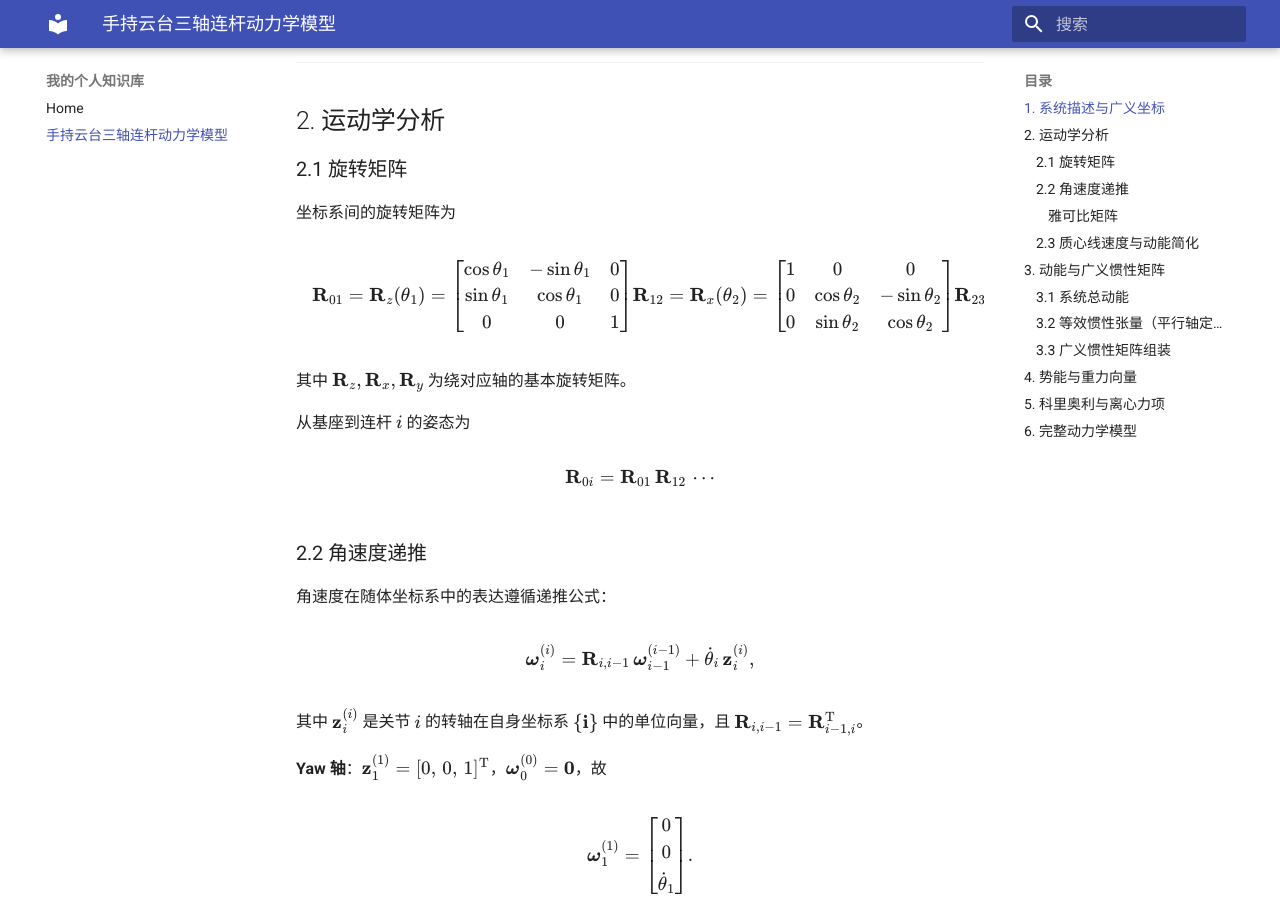
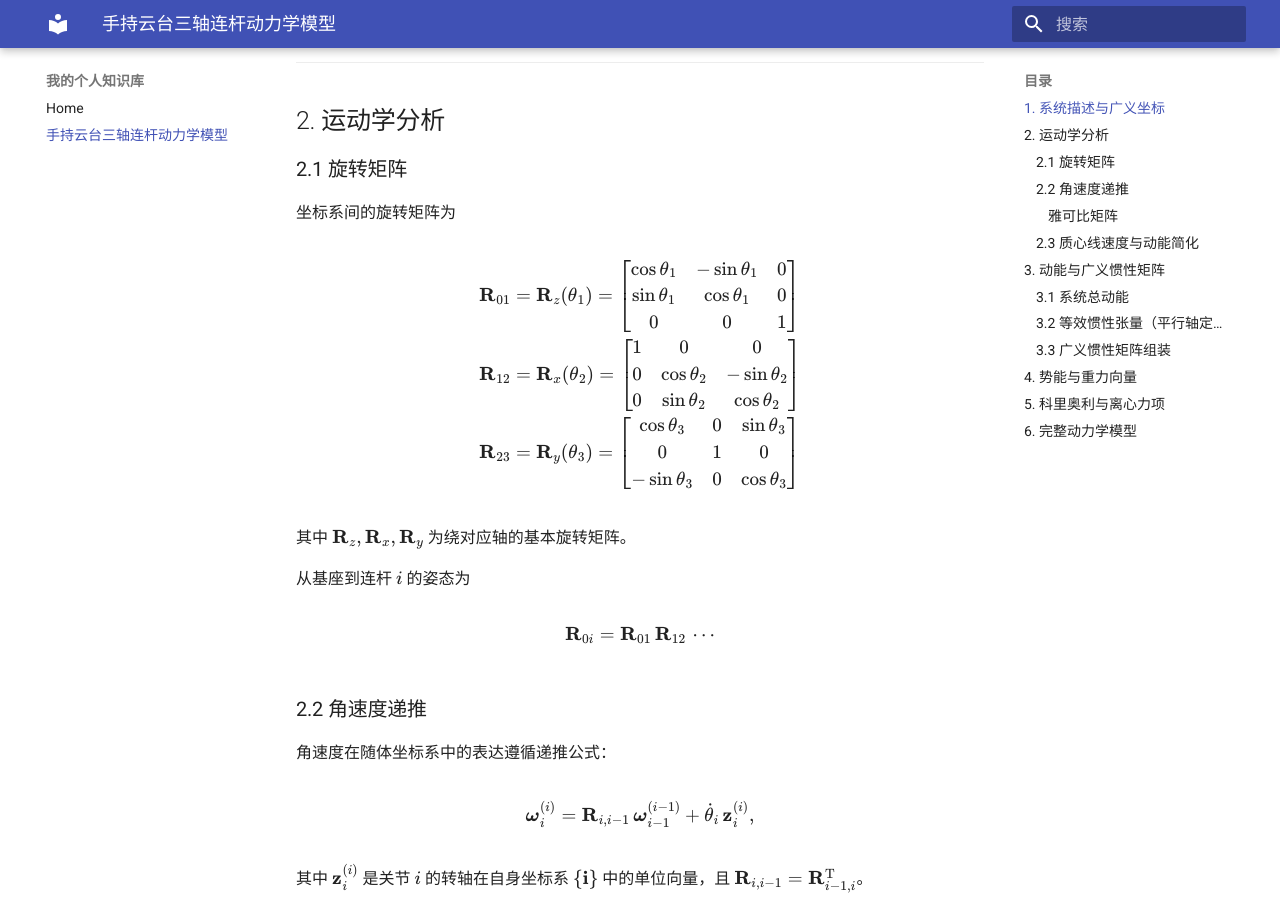
Before and after one commit to Demolzi/StudyNotes, an MkDocs documentation site: the page built from docs/手持云台三轴连杆动力学模型.md, in a window 1280 px wide and 900 px high, scrolled down 816 px. Built offline with MkDocs 1.6.1 and Material for MkDocs 9.7.7, drawn with Linux system fonts in a browser that asks for light colours; some of the changed text lies outside the part shown.

Commit message:
Auto sync: 2026/05/08 周五 11:13:29.10

```diff
--- a/docs/手持云台三轴连杆动力学模型.md
+++ b/docs/手持云台三轴连杆动力学模型.md
@@ -33,9 +33,11 @@ $$
 坐标系间的旋转矩阵为
 
 $$
-\mathbf{R}_{01} = \mathbf{R}_z(\theta_1)= \begin{bmatrix} \cos\theta_1 & -\sin\theta_1 & 0 \\ \sin\theta_1 & \cos\theta_1 & 0 \\ 0 & 0 & 1 \end{bmatrix}\\
-\mathbf{R}_{12} = \mathbf{R}_x(\theta_2)= \begin{bmatrix} 1 & 0 & 0 \\ 0 & \cos\theta_2 & -\sin\theta_2 \\ 0 & \sin\theta_2 & \cos\theta_2 \end{bmatrix}\\
-\mathbf{R}_{23} = \mathbf{R}_y(\theta_3)= \begin{bmatrix} \cos\theta_3 & 0 & \sin\theta_3 \\ 0 & 1 & 0 \\ -\sin\theta_3 & 0 & \cos\theta_3 \end{bmatrix}
+\begin{aligned}
+\mathbf{R}_{01} &= \mathbf{R}_z(\theta_1) = \begin{bmatrix} \cos\theta_1 & -\sin\theta_1 & 0 \\ \sin\theta_1 & \cos\theta_1 & 0 \\ 0 & 0 & 1 \end{bmatrix} \\
+\mathbf{R}_{12} &= \mathbf{R}_x(\theta_2) = \begin{bmatrix} 1 & 0 & 0 \\ 0 & \cos\theta_2 & -\sin\theta_2 \\ 0 & \sin\theta_2 & \cos\theta_2 \end{bmatrix} \\
+\mathbf{R}_{23} &= \mathbf{R}_y(\theta_3) = \begin{bmatrix} \cos\theta_3 & 0 & \sin\theta_3 \\ 0 & 1 & 0 \\ -\sin\theta_3 & 0 & \cos\theta_3 \end{bmatrix}
+\end{aligned}
 $$
 
 其中 $\mathbf{R}_z,\mathbf{R}_x,\mathbf{R}_y$ 为绕对应轴的基本旋转矩阵。
@@ -215,8 +217,7 @@ $$
 z_{c2} = y_2\sin\theta_2 + z_2\cos\theta_2.
 $$
 
-**连杆 3**：$\mathbf{R}_{03} = \mathbf{R}_{01}\mathbf{R}_{12}\mathbf{R}_{23}$，第三行为$$[\, -\cos\theta_2\sin\theta_3,\; \sin\theta_2,\; \cos\theta_2\cos\theta_3 \,]$$，因此
-
+**连杆 3**：$\mathbf{R}_{03} = \mathbf{R}_{01}\mathbf{R}_{12}\mathbf{R}_{23}$，第三行为$[\, -\cos\theta_2\sin\theta_3,\; \sin\theta_2,\; \cos\theta_2\cos\theta_3 \,]$，因此
 $$
 z_{c3} = -x_3\cos\theta_2\sin\theta_3 + y_3\sin\theta_2 + z_3\cos\theta_2\cos\theta_3.
 $$
```
